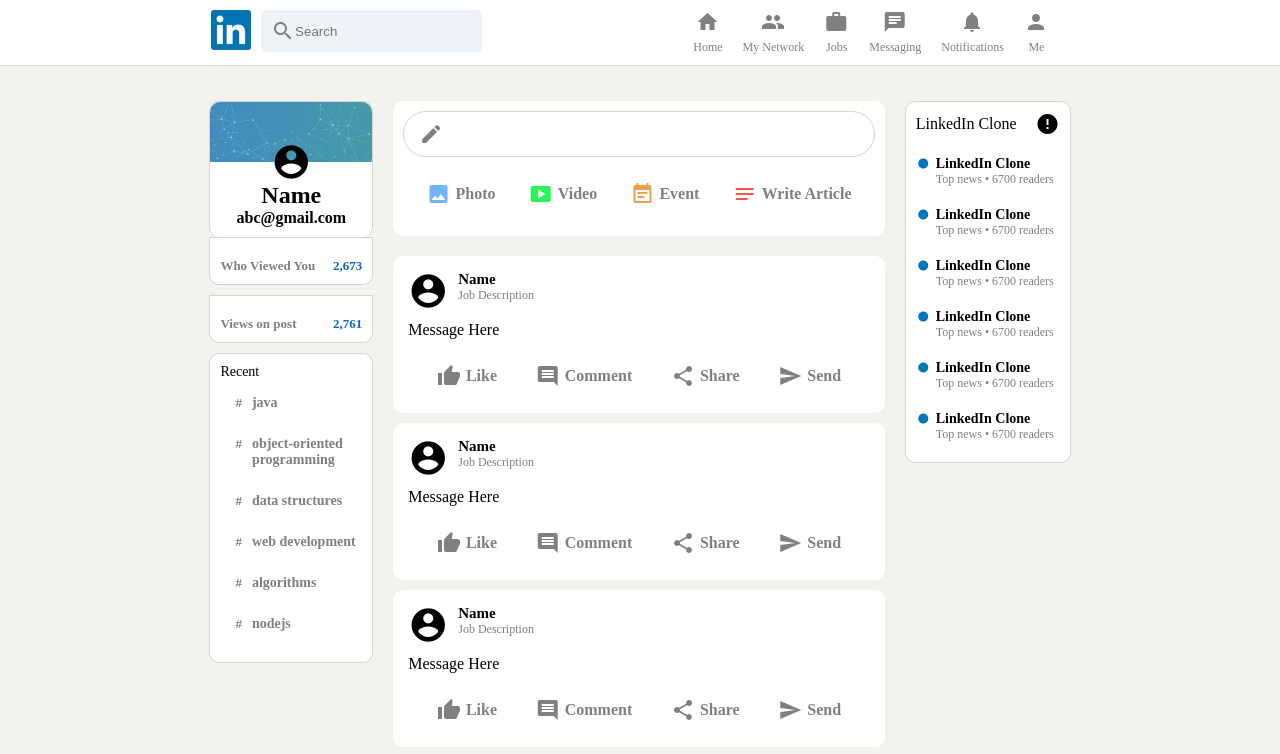
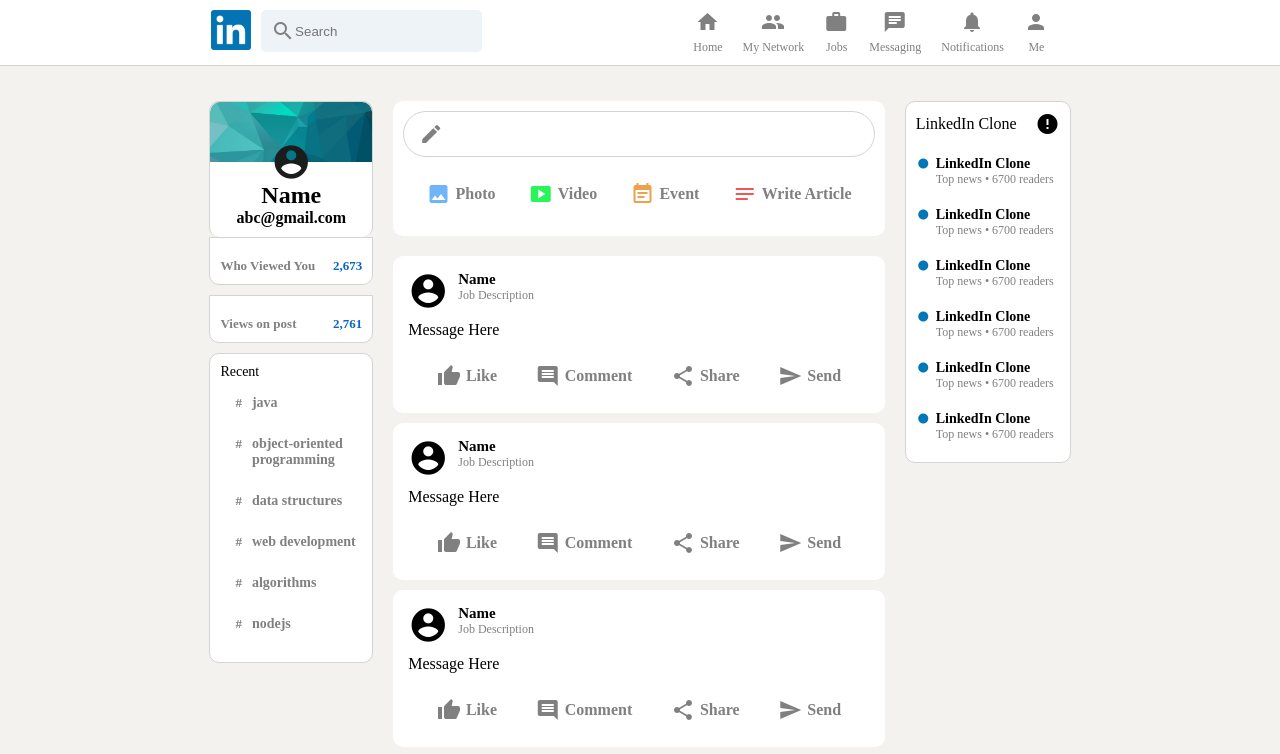
Before and after one commit to arshkaurpahwa/LinkedIn-Clone, a plain HTML site: page index.html in a window 1280 px wide. Shown: the top 754 px of the page. Drawn offline with Linux system fonts and the light colour scheme.

Commit message:
LinkedIn Clone

```diff
--- a/index.html
+++ b/index.html
@@ -77,8 +77,8 @@
 
         <div class="leftbar">
             <div class="leftbar_top">
-                <img src="images/linkedin backcover image.jpeg" >
-                <span class="material-icons leftbar_topAvtar">account_circle</span>
+                <img src="images/logo.webp" >
+                <span style="color: #1b1d1c;" class="material-icons leftbar_topAvtar">account_circle</span>
                 <h2>Name</h2>
                 <h4>abc@gmail.com</h4>
             </div>
```
Also changed, not shown: images/logo.webp (added).
